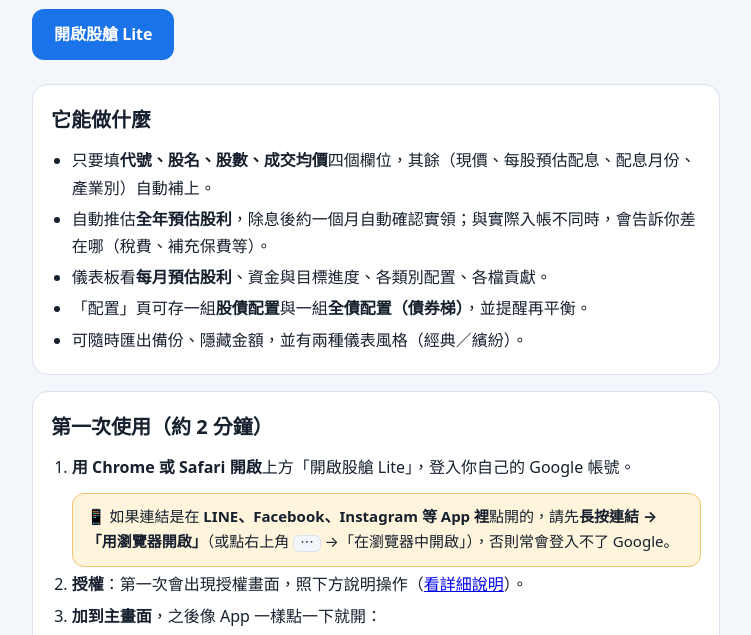
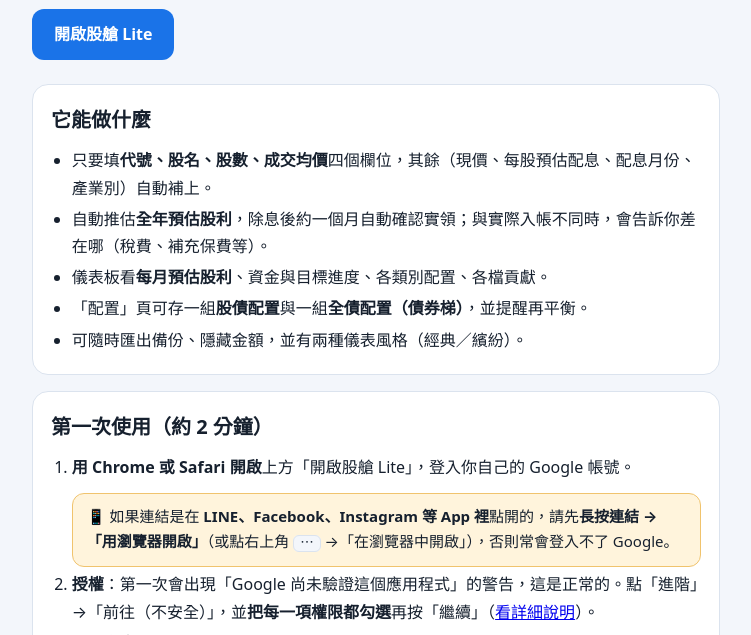
Before and after one commit to mathedu-prog/gucang-lite, a plain HTML site: page index.html in a window 1280 px wide. Shown: the part 135-770 px from the top of the page, without its empty margins (264-1015 px from the left). Drawn offline with Linux system fonts and the light colour scheme.

Commit message:
說明頁步驟 2 直接寫明授權要全部勾選
Co-Authored-By: Claude Sonnet 5.5 <noreply@anthropic.com>
Claude-Session: https://claude.ai/code/session_01XWLRxc7knAnyfSvrAJW5Pm

```diff
--- a/index.html
+++ b/index.html
@@ -54,7 +54,7 @@
   <h2>第一次使用（約 2 分鐘）</h2>
   <ol>
     <li><b>用 Chrome 或 Safari 開啟</b>上方「開啟股艙 Lite」，登入你自己的 Google 帳號。<div class="note">📱 如果連結是在 <b>LINE、Facebook、Instagram 等 App 裡</b>點開的，請先<b>長按連結 →「用瀏覽器開啟」</b>（或點右上角 <kbd>⋯</kbd> →「在瀏覽器中開啟」），否則常會登入不了 Google。</div></li>
-    <li><b>授權</b>：第一次會出現授權畫面，照下方說明操作（<a href="#auth">看詳細說明</a>）。</li>
+    <li><b>授權</b>：第一次會出現「Google 尚未驗證這個應用程式」的警告，這是正常的。點「進階」→「前往（不安全）」，並<b>把每一項權限都勾選</b>再按「繼續」（<a href="#auth">看詳細說明</a>）。</li>
     <li><b>加到主畫面</b>，之後像 App 一樣點一下就開：
       <ul>
         <li>Android（Chrome）：右上角 <kbd>⋮</kbd> →「加到主畫面」或「安裝應用程式」。</li>
```
